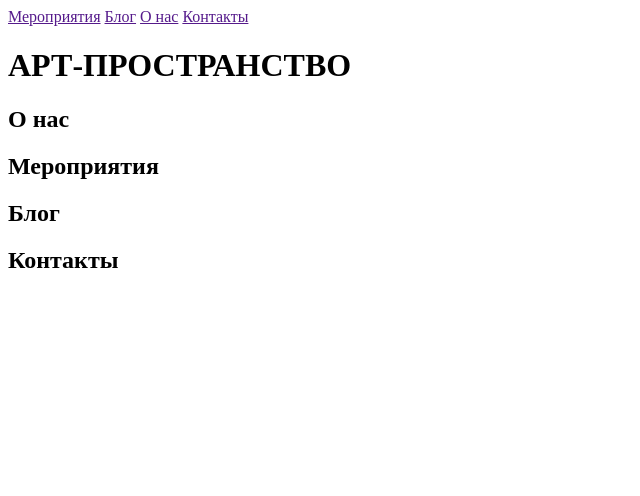
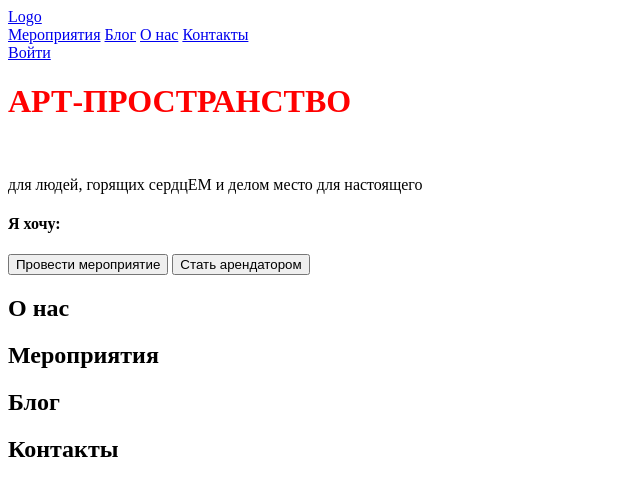
Before and after one commit to BitterSugar1/BitterSugar1.github.io, a plain HTML site: page index.html in a window 1280 px wide. Shown: the whole page, without its empty margins (0-640 px from the left). Drawn offline with Linux system fonts and the light colour scheme.

Commit message:
Module 2 - ex 1 and 2

```diff
--- a/index.html
+++ b/index.html
@@ -1,36 +1,64 @@
 <!DOCTYPE html>
 <html lang="ru">
+
 <head>
     <meta charset="UTF-8" />
     <title>Lenni</title>
+    <link rel="stylesheet" href="styles/styles.css">
 </head>
-    <body>
-       <header>
-          <a href=""></a>
-          <nav>
-            <a href="">Мероприятия</a>
-            <a href="">Блог</a>
-            <a href="">О нас</a>
-            <a href="">Контакты</a>
+
+<body class="body">
+   <header class="page-header">
+      <a class="page-header__logo" href="#">Logo</a>
+      <nav class="page-header__nav">
+         <a class="page-header__nav-link" href="#">Мероприятия</a>
+         <a class="page-header__nav-link" href="#">Блог</a>
+         <a class="page-header__nav-link" href="#">О нас</a>
+         <a class="page-header__nav-link" href="#">Контакты</a>
       </nav>
+      <a class="page-header__user-link" href="#">Войти</a>
    </header>
-       <main>
-          <header>
+   <main class="main">
+      <div class="home">
+         <header class="main-header home__main-header">
             <h1>АРТ-ПРОСТРАНСТВО</h1>
+            <img/>
+            <p>для людей, горящих сердцЕМ и делом
+               место для настоящего</p>
          </header>
-          <section>
-              <h2>О нас</h2>
+
+         <section class="offers home__offers">
+             <h4 class="offers__title">Я хочу:</h4>
+             <div class="offers__btns">
+                  <button class="offers__btn btn btn--red" type="button">Провести мероприятие</button>
+                  <button class="offers__btn btn" type="button">Стать арендатором</button>
+             </div>
          </section>
-          <section>
-              <h2>Мероприятия</h2>
+
+         <section class="about home__abouy">
+            <h2 class="about__section-title section-title">О нас</h2>
+            <div class="about_container"></div>
          </section>
-          <section>
-              <h2>Блог</h2>
+
+         <section class="upcoming home__upcoming">
+            <h2 class="upcoming__section-title section-title">Мероприятия</h2>
+            <div class="upcoming_container"></div>
          </section>
-          <section>
-              <h2>Контакты</h2>
+
+         <section class="listing home__listing">
+            <h2 class="isting__section-title section-title">Блог</h2>
+            <div></div>
          </section>
+
+         <section class="contacts home__contacs">
+            <h2 class="contacts__section-title section-title">Контакты</h2>
+            <div class="contacts__container"></div>
+         </section>
+
+         <div class="doit"></div>
+      </div>
    </main>
-       <footer></footer>
+   <footer class="page-footer"></footer>
 </body>
+
  </html>
--- /dev/null
+++ b/styles/styles.css
@@ -0,0 +1,3 @@
+h1 {
+    color: red;
+}
```
Also changed, not shown: task_1_1/simple.html (deleted, +0 -10 lines), task_1_2/simple 2.html (deleted, +0 -10 lines). Lines whose indentation alone changed are shown as unchanged.
